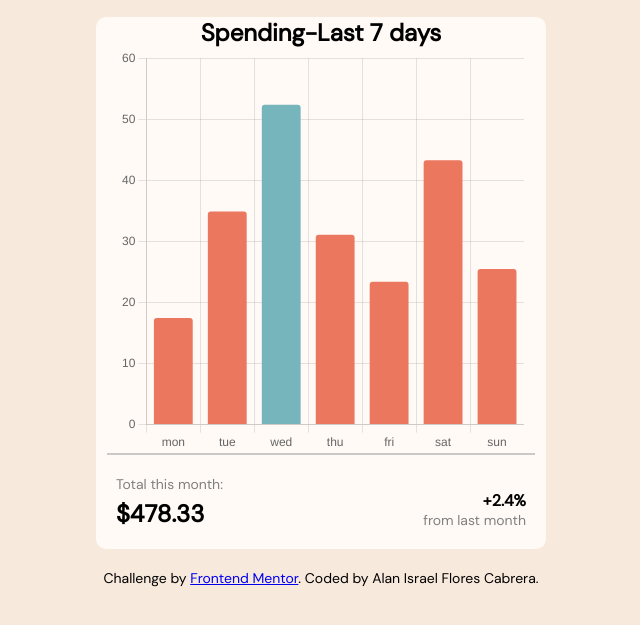
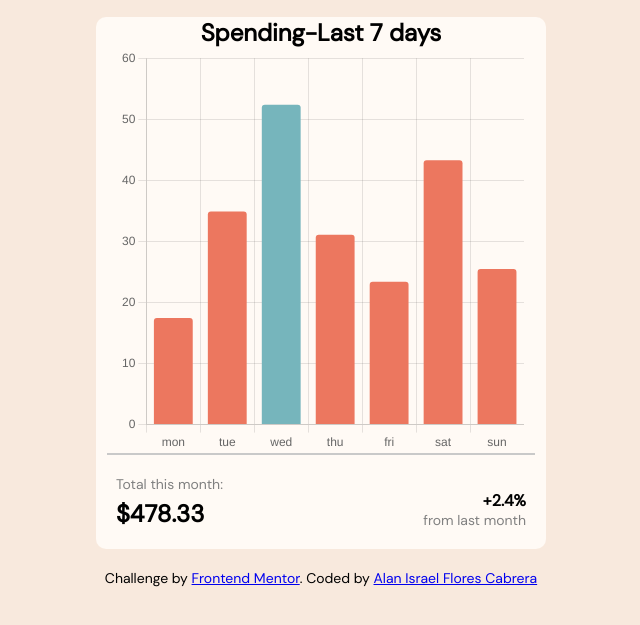
Before and after one commit to AlanF20/expensesChart, a website: page index.html in a window 1280 px wide. Shown: the part 147-772 px from the top of the page, without its empty margins (319-959 px from the left). Drawn offline with nearby package versions, Linux system fonts and the light colour scheme.

Commit message:
refactor: anchor element in the footer section

```diff
--- a/index.html
+++ b/index.html
@@ -55,7 +55,8 @@
       <p>
         Challenge by
         <a target="_blank" href="https://www.frontendmentor.io?ref=challenge" target="_blank">Frontend Mentor</a>. Coded by
-        <a target="_blank" https="://www.linkedin.com/in/alan-flores-bbb458213/">Alan Israel Flores Cabrera</a>.</p>
+        <a target="_blank" href="https=://www.linkedin.com/in/alan-flores-bbb458213/">Alan Israel Flores Cabrera</a>
+      </p>
     </footer>
     <script src="https://cdn.jsdelivr.net/npm/chart.js"></script>
   </body>
```
